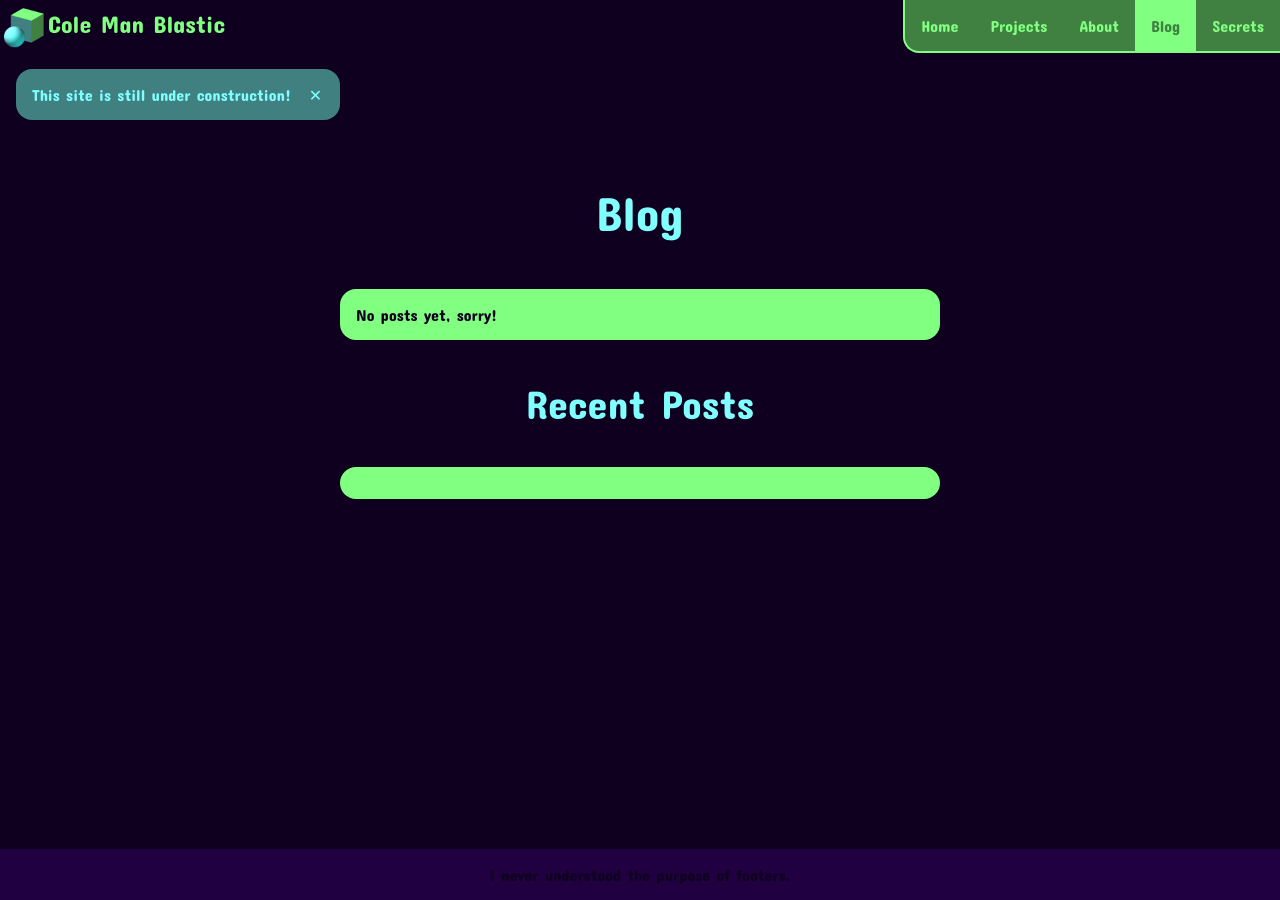
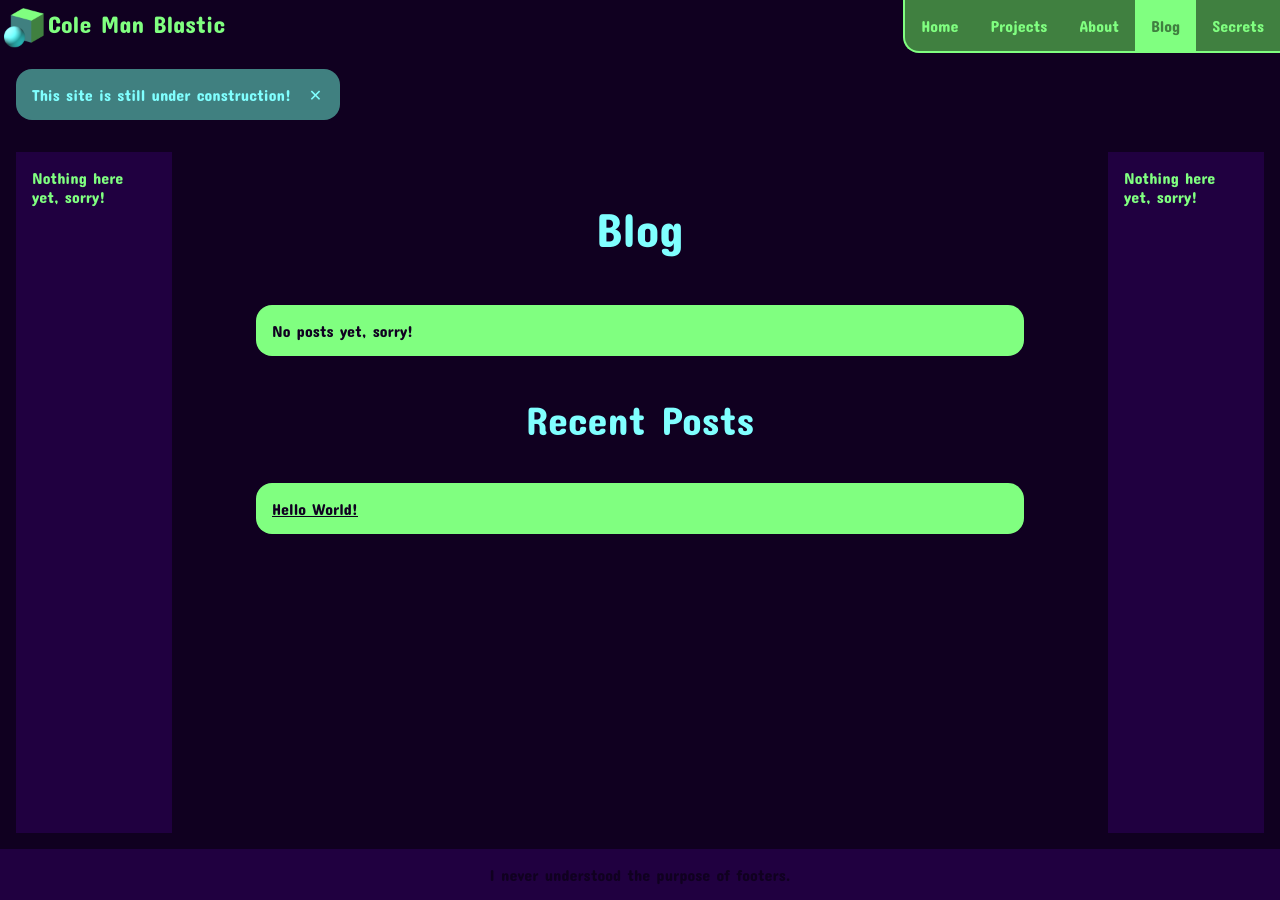
Before and after one commit to cole-man-blastic/cole-man-blastic.github.io, a Jekyll site: the page built from blog.html, in a window 1280 px wide. Built offline with Jekyll 4.4.1, drawn with Linux system fonts in a browser that asks for light colours.

Commit message:
Added sidebars, a blog post, and undid whatever I messed up last time.

```diff
--- a/_config.yml
+++ b/_config.yml
@@ -1,3 +1,8 @@
 title: Cole Man Blastic
 description: This is my website where I put all of my cool web projects. I guess right now you could say it is the project.
 url: https://cole-man-blastic.github.io
+
+collections:
+  articles:
+    output: true
+    permalink: /blog/posts/:name
--- a/_layouts/default.html
+++ b/_layouts/default.html
@@ -12,7 +12,7 @@
 
 <body>
   <header>
-    <a class="home-link" href="">
+    <a class="home-link" href="/">
       <img class="icon" src="/assets/images/ProfilePictureTransparentZoom.png">
       <div class="title">{{ site.title }}</div>
     </a>
@@ -27,7 +27,13 @@
       This site is still under construction!<input class="close" id="close-banner" type="checkbox"><label class="x" for="close-banner">&#x2715</label>
     </div>
   </header>
-  <main>{{ content }}</main>
+  <main>
+    <div class="sidebar"><p>Nothing here yet, sorry!</p></div>
+    <div class="content">
+      {{ content }}
+    </div>
+    <div class="sidebar"><p>Nothing here yet, sorry!</p></div>
+  </main>
   <footer>I never understood the purpose of footers.</footer>
 </body>
 
--- a/assets/css/styles.css
+++ b/assets/css/styles.css
@@ -118,9 +118,20 @@ ul.nav-bar>li>.tab:hover:not(.active) {
 }
 
 main {
-  width: 62.5%;
-  margin-left: auto;
-  margin-right: auto;
+  display: flex;
+  flex-grow: 1;
+  padding: 1rem;
+  gap: 1rem;
+}
+
+.content {
+  flex: 1 0 0;
+}
+
+.sidebar {
+  width: 12rem;
+  max-width: 12.5%;
+  background-color: var(--blastic-light-purple);
 }
 
 footer {
@@ -135,7 +146,7 @@ h1, h2, h3, h4, h5, h6 {
   font-weight: 400;
   text-align: center;
   color: var(--blastic-light-cyan);
-  margin: 1em;
+  margin: 1em 0;
 }
 
 h1 {
@@ -163,8 +174,7 @@ h6 {
 }
 
 p {
-  margin-top: 1rem;
-  margin-bottom: 1rem;
+  margin: 1rem;
 }
 
 li {
@@ -173,9 +183,9 @@ li {
 
 .blob {
   padding: 1rem;
-  width: min(75%, 48rem);
-  margin-left: auto;
-  margin-right: auto;
+  width: 100%;
+  max-width: 48rem;
+  margin: 1rem auto;
   color: var(--blastic-dark-purple);
   background-color: var(--blastic-light-lime);
   border-radius: 1rem;
@@ -196,9 +206,7 @@ canvas {
 
 .project-feature {
   display: block;
-  margin: 1rem;
-  margin-left: auto;
-  margin-right: auto;
+  margin: 1rem auto;
   padding: 1rem;
   width: min(100%, 64rem);
   text-decoration: none;
@@ -217,7 +225,6 @@ canvas {
   }
 
   ul.nav-bar {
-    float: none;
     display: flex;
     flex-wrap: nowrap;
     width: 100%;
@@ -238,4 +245,8 @@ canvas {
     border-left-style: none;
     border-bottom-left-radius: 0;
   }
+
+  main {
+    padding: 1rem 0;
+  }
 }
--- a/blog.html
+++ b/blog.html
@@ -14,7 +14,9 @@ nav: blog
   <h2>Recent Posts</h2>
   <div class="blob">
     <ul>
-
+      {% for article in site.articles %}
+        <li><a href="{{ article.url }}">{{ article.title }}</a></li>
+      {% endfor %}
     </ul>
   </div>
 </hgroup>
```
Also changed, not shown: _articles/hello-world.md (added, +13 -0 lines), _layouts/article.html (added, +8 -0 lines).
